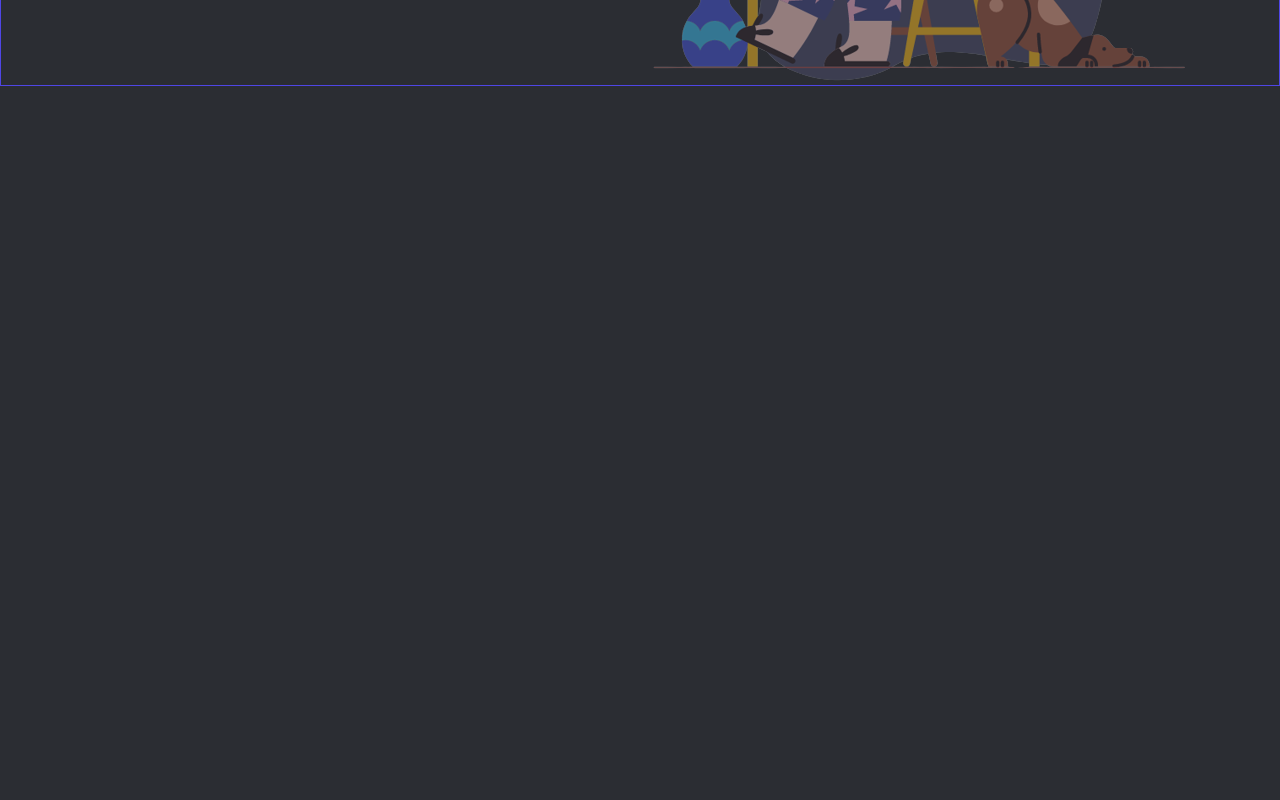
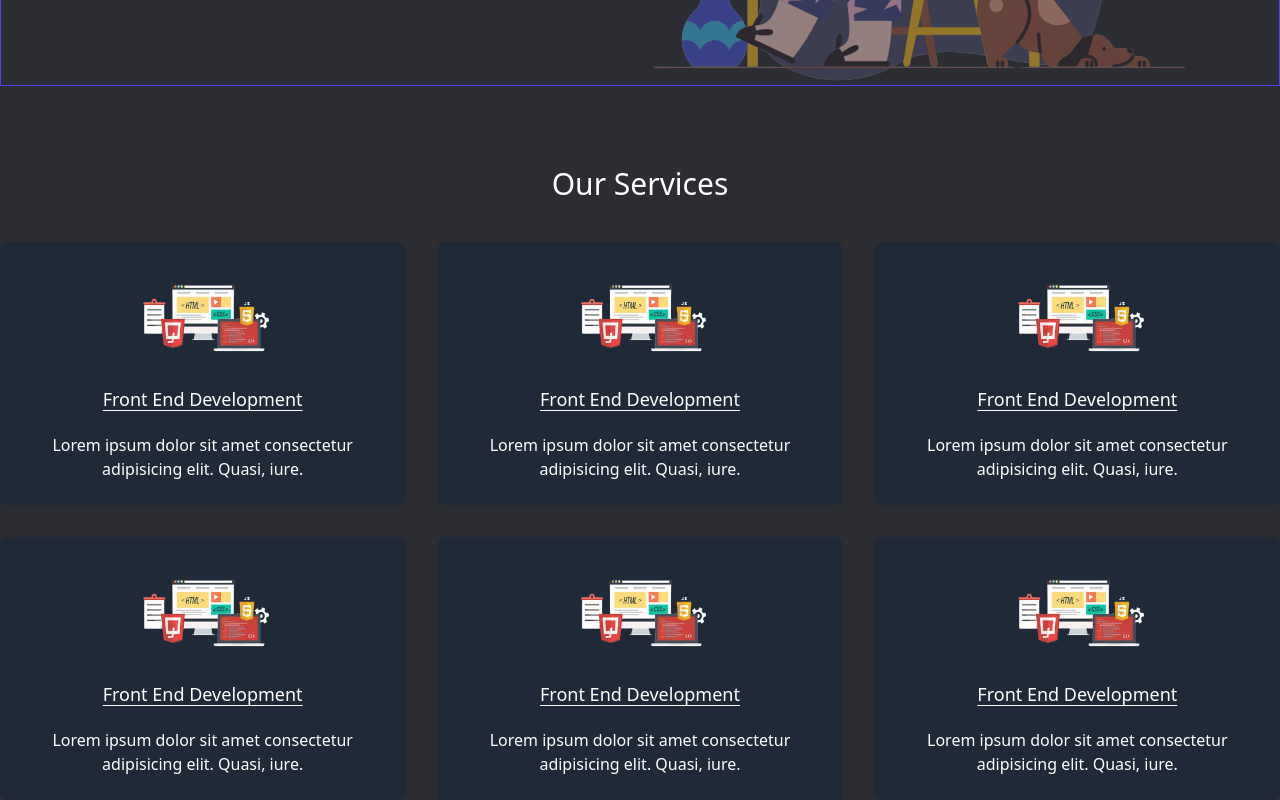
Before and after one commit to yahiabinataher/Tailwind_Project, a website built with Vite: page index.html in a window 1280 px wide. Shown: the part 483-1283 px from the top of the page. Before the commit the page ends 800 px from the top, so only its background shows below. Built offline with nearby package versions, Linux system fonts and the light colour scheme.

Commit message:
services

```diff
--- a/index.html
+++ b/index.html
@@ -40,5 +40,51 @@
     </div>
 </header>
 <!-- hero section end -->
+<!-- services section start -->
+<main class="container mx-auto">
+    <section class="mt-20">
+        <h2 class="text-white text-3xl text-center mb-10">Our Services</h2>
+
+        <div class="grid md:grid-cols-2 lg:grid-cols-3 gap-8">
+            <div class="bg-gray-800 p-6 rounded-lg text-center hover:border-4 border-indigo-600 cursor-pointer ">
+                <img class="w-1/2 mx-auto" src="./images/frontEnd.png" alt="">
+                <h4 class="text-white text-lg underline underline-offset-4 my-5">Front End Development</h4>
+                <p class="text-white">Lorem ipsum dolor sit amet consectetur adipisicing elit. Quasi, iure.</p>
+
+            </div>
+            <div class="bg-gray-800 p-6 rounded-lg text-center hover:border-4 border-indigo-600 cursor-pointer">
+                <img class="w-1/2 mx-auto" src="./images/frontEnd.png" alt="">
+                <h4 class="text-white text-lg underline underline-offset-4 my-5">Front End Development</h4>
+                <p class="text-white">Lorem ipsum dolor sit amet consectetur adipisicing elit. Quasi, iure.</p>
+
+            </div>
+            <div class="bg-gray-800 p-6 rounded-lg text-center hover:border-4 border-indigo-600 cursor-pointer">
+                <img class="w-1/2 mx-auto" src="./images/frontEnd.png" alt="">
+                <h4 class="text-white text-lg underline underline-offset-4 my-5">Front End Development</h4>
+                <p class="text-white">Lorem ipsum dolor sit amet consectetur adipisicing elit. Quasi, iure.</p>
+
+            </div>
+            <div class="bg-gray-800 p-6 rounded-lg text-center hover:border-4 border-indigo-600 cursor-pointer">
+                <img class="w-1/2 mx-auto" src="./images/frontEnd.png" alt="">
+                <h4 class="text-white text-lg underline underline-offset-4 my-5">Front End Development</h4>
+                <p class="text-white">Lorem ipsum dolor sit amet consectetur adipisicing elit. Quasi, iure.</p>
+
+            </div>
+            <div class="bg-gray-800 p-6 rounded-lg text-center hover:border-4 border-indigo-600 cursor-pointer">
+                <img class="w-1/2 mx-auto" src="./images/frontEnd.png" alt="">
+                <h4 class="text-white text-lg underline underline-offset-4 my-5">Front End Development</h4>
+                <p class="text-white">Lorem ipsum dolor sit amet consectetur adipisicing elit. Quasi, iure.</p>
+
+            </div>
+            <div class="bg-gray-800 p-6 rounded-lg text-center hover:border-4 border-indigo-600 cursor-pointer">
+                <img class="w-1/2 mx-auto" src="./images/frontEnd.png" alt="">
+                <h4 class="text-white text-lg underline underline-offset-4 my-5">Front End Development</h4>
+                <p class="text-white">Lorem ipsum dolor sit amet consectetur adipisicing elit. Quasi, iure.</p>
+
+            </div>
+        </div>
+    </section>
+</main>
+<!-- services section start -->
 </body>
 </html>
```
